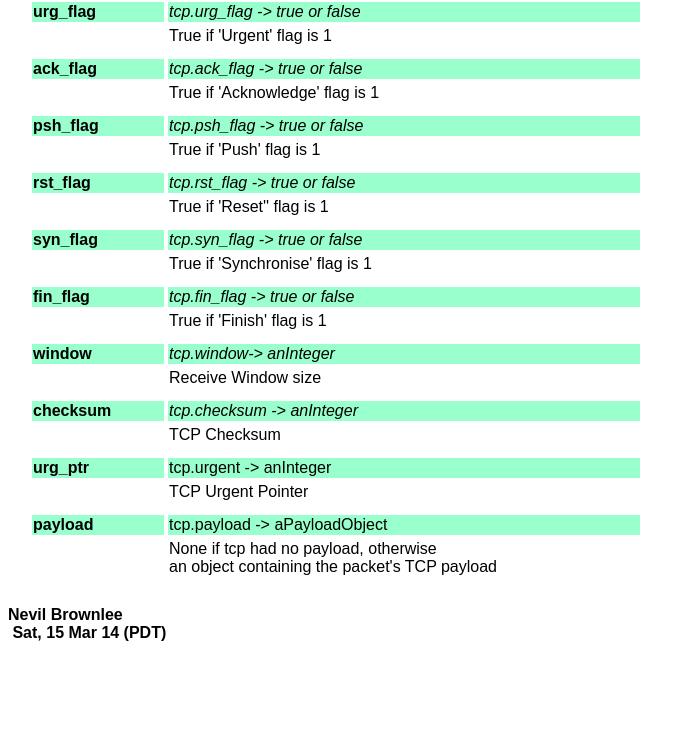
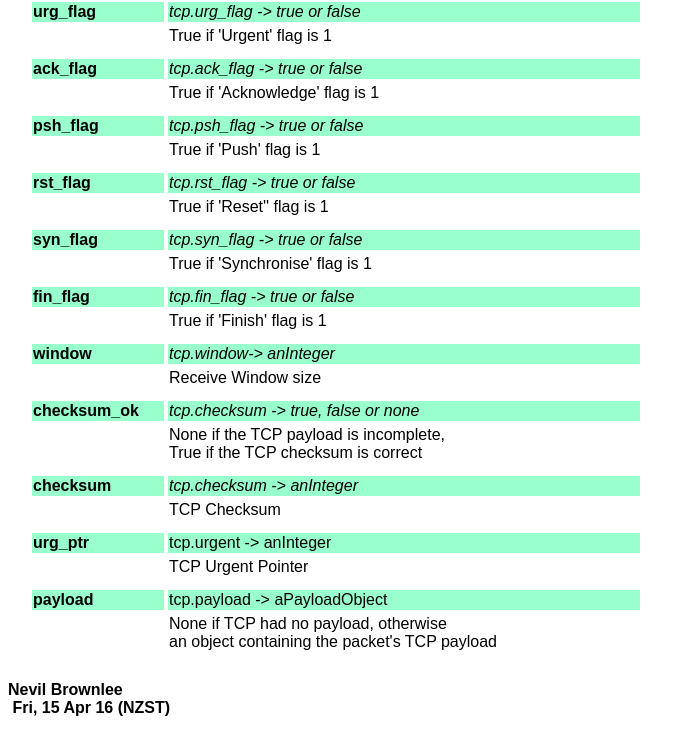
Before and after one commit to nevil-brownlee/pypy-libtrace, a plain HTML site: page doc/TCP.html in a window 1280 px wide. Shown: the part 534-1267 px from the top of the page, without its empty margins (0-694 px from the left). Before the commit the page ends 1192 px from the top, so only its background shows below. Drawn offline with Linux system fonts and the light colour scheme.

Commit message:
Added tcp.ckechsum_ok attribute

```diff
--- a/doc/TCP.html
+++ b/doc/TCP.html
@@ -1,5 +1,6 @@
 <!DOCTYPE html PUBLIC "-//W3C//DTD XHTML 1.1//EN" "http://www.w3.org/TR/xhtml11/DTD/xhtml11.dtd">
 <html><head>
+
 <meta content="text/html; charset=iso-8859-1" http-equiv="Content-Type" /><title>Protocol Decodes: TCP</title><meta content="KompoZer" name="generator" /><link rel="stylesheet" type="text/css" href="plt-doc.css" /></head><body>
 <h2>Transport Layer Decodes</h2>
 <h3>Class TCP</h3>
@@ -140,6 +141,18 @@ anInteger</em></td>
 <td class="description">Receive Window size </td>
 </tr>
 <tr>
+<td class="name"><strong>checksum_ok</strong></td>
+<td class="name"><em>tcp.checksum -&gt; true, false or none<br />
+</em></td>
+</tr>
+<tr>
+<td><br />
+</td>
+<td class="description">None if the TCP payload is incomplete,<br />
+True if the TCP checksum is correct<br />
+ </td>
+</tr>
+<tr>
 <td class="name"><strong>checksum</strong></td>
 <td class="name"><em>tcp.checksum -&gt;
 anInteger</em></td>
@@ -166,7 +179,7 @@ anInteger</em></td>
 <tr>
 <td><br />
 </td>
-<td class="description">None if tcp had no payload, otherwise<br />
+<td class="description">None if TCP had no payload, otherwise<br />
 an object containing the packet's TCP payload<br />
 </td>
 </tr>
@@ -174,4 +187,4 @@ an object containing the packet's TCP payload<br />
 </tbody>
 </table>
 
-<span style="font-weight: bold;" /><p>Nevil Brownlee<br />&nbsp;Sat, 15 Mar 14 (PDT)</p></body></html>
+<span style="font-weight: bold;"><p>Nevil Brownlee<br />&nbsp;Fri, 15 Apr 16 (NZST)</p></span></body></html>
```
